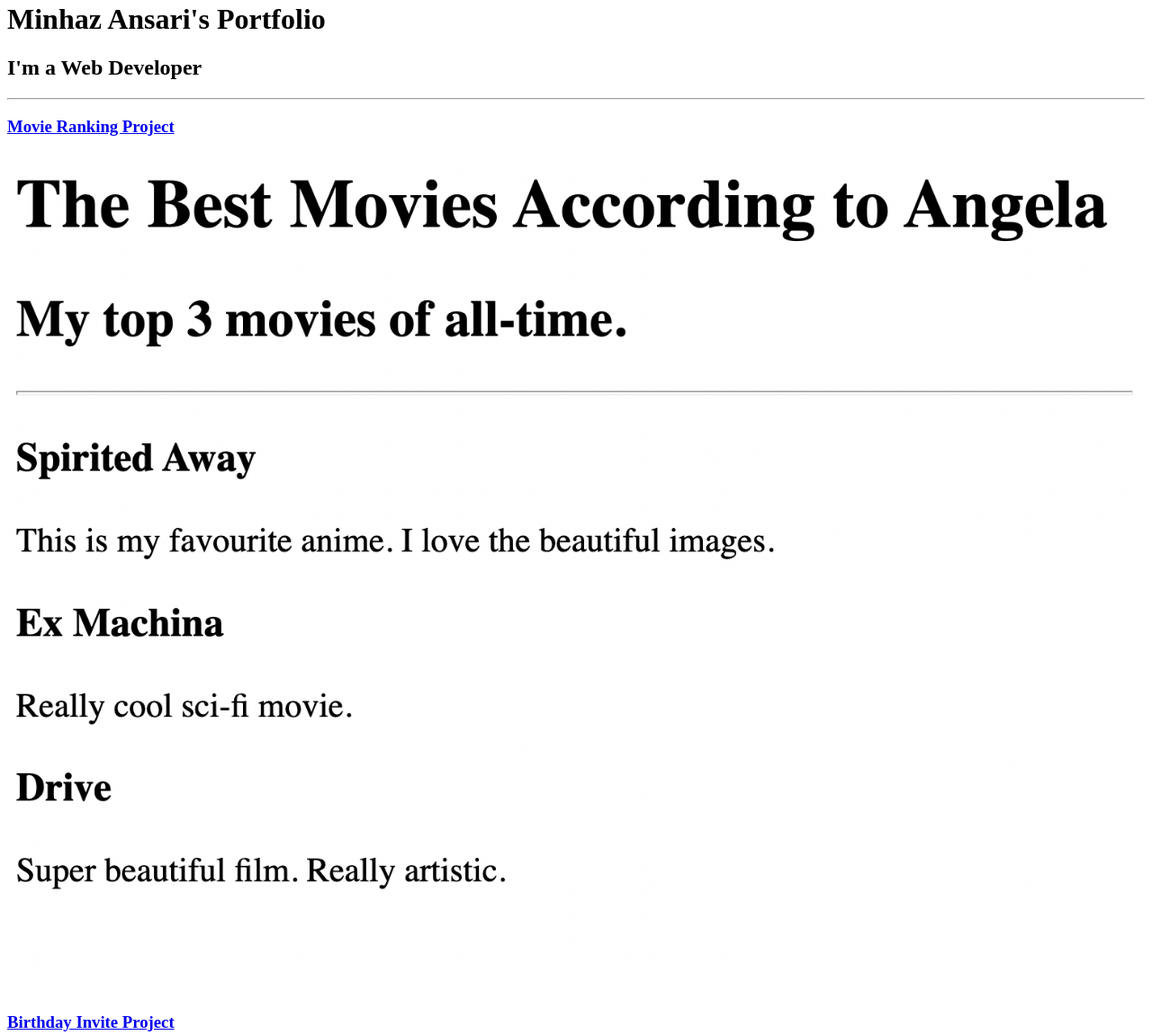
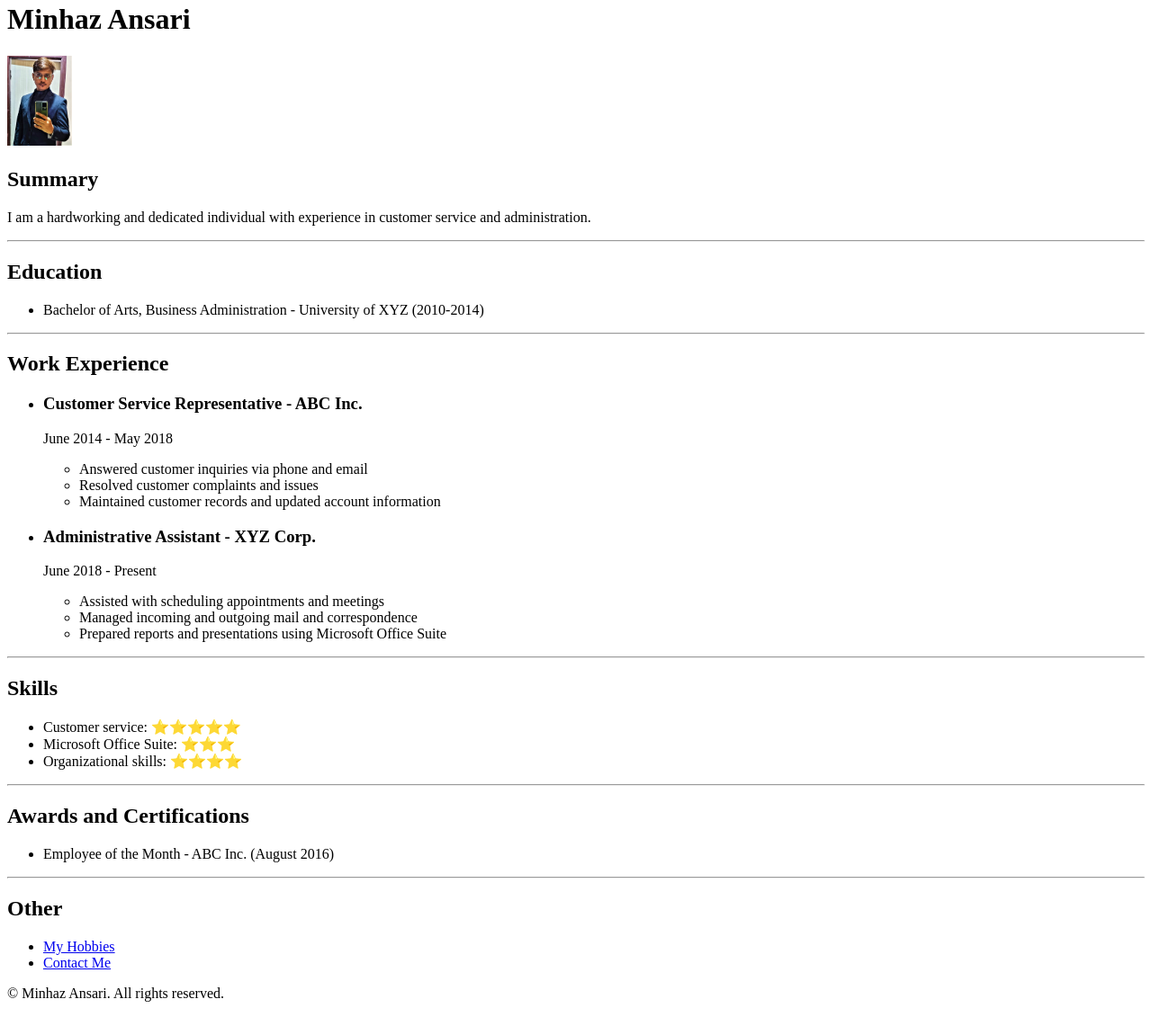
Before and after one commit to Sahil989999/html-portfolio, a plain HTML site: page index.html in a window 1280 px wide. Shown: the part 18-1169 px from the top of the page at 90% size. After the commit the page ends 1148 px from the top, so only its background shows below. Drawn offline with Linux system fonts and the light colour scheme.

Commit message:
Add files via upload

```diff
--- a/index.html
+++ b/index.html
@@ -1,35 +1,67 @@
-<!-- TODO 1: Create the HTML Boilerplate -->
 <!DOCTYPE html>
 <html lang="en">
 <head>
     <meta charset="UTF-8">
     <meta name="viewport" content="width=device-width, initial-scale=1.0">
-    <title>My First Web site</title>
+    <title>Minhaz's Resume</title>
 </head>
 <body>
+    <body>
+        <h1>Minhaz Ansari</h1>
+        <img src="./img-1.jpg" alt="profile image of Minhaz Ansari" height="100">
 
+        <h2>Summary</h2>
+        <p>I am a hardworking and dedicated individual with experience in customer service and administration.</p>
+        <hr>
+        <h2>Education</h2>
+        <ul>
+          <li>Bachelor of Arts, Business Administration - University of XYZ (2010-2014)</li>
+        </ul>
+        <hr>
+        <h2>Work Experience</h2>
+        <ul>
+          <li>
+            <h3>Customer Service Representative - ABC Inc.</h3>
+            <p>June 2014 - May 2018</p>
+            <ul>
+              <li>Answered customer inquiries via phone and email</li>
+              <li>Resolved customer complaints and issues</li>
+              <li>Maintained customer records and updated account information</li>
+            </ul>
+          </li>
+          <li>
+            <h3>Administrative Assistant - XYZ Corp.</h3>
+            <p>June 2018 - Present</p>
+            <ul>
+              <li>Assisted with scheduling appointments and meetings</li>
+              <li>Managed incoming and outgoing mail and correspondence</li>
+              <li>Prepared reports and presentations using Microsoft Office Suite</li>
+            </ul>
+          </li>
+        </ul>
+        <hr>
+        <h2>Skills</h2>
+        <ul>
+          <li>Customer service: ⭐️⭐️⭐️⭐️⭐️</li>
+          <li>Microsoft Office Suite: ⭐️⭐️⭐️</li>
+          <li>Organizational skills: ⭐️⭐️⭐️⭐️</li>
+        </ul>
+        <hr>
+        <h2>Awards and Certifications</h2>
+        <ul>
+          <li>Employee of the Month - ABC Inc. (August 2016)</li>
+        </ul>
+        <hr>
+        <h2>Other</h2>
+        <ul>
+          <li><a href="./hobbies.html">My Hobbies</a></li>
+          <li><a href="./contact.html">Contact Me</a></li>
+        </ul>
+        <footer>
+          <p>© Minhaz Ansari. All rights reserved.</p>
+        </footer>
+
+
+      </body>
 </body>
 </html>
-<h1>Minhaz Ansari's Portfolio</h1>
-<h2>I'm a Web Developer</h2>
-<hr />
-<h3><a href="./public/movie-ranking.html">Movie Ranking Project</a></h3>
-<img src="./assets/images/movie-ranking.png" alt="movie-ranking.png"style="width: 100%;">
-<h3><a href="./public/birthday-invite.html">Birthday Invite Project</a></h3>
-<img src="./assets/images/birthday-invite.png" alt="birthday-invite.png"style="width: 100%;">
-<hr />
-<a href="./public/about.html">About Me</a>
-<a href="./public/contact.html">Contact Me</a>
-<!-- TODO 2: Add Your previous projects' HTML into the public folder -->
-
-<!-- TODO 3: Take screenshots of your project previews and add the images to the images folder -->
-
-<!-- TODO 4: Add titles/subtitles etc. -->
-
-<!-- TODO 5: Add a link to the project pages -->
-
-<!-- TODO 6: Add images to show the project previews
-HINT for TODO 6: You can use the height attribute set to 200 to make the image smaller:
-https://developer.mozilla.org/en-US/docs/Web/HTML/Element/img#attr-height -->
-
-<!-- TODO 7: Add the Contact Me and About Me page links -->
```
Also changed, not shown: contact.html (added, +9 -0 lines), hobbies.html (added, +20 -0 lines), img-1.jpg (added).
